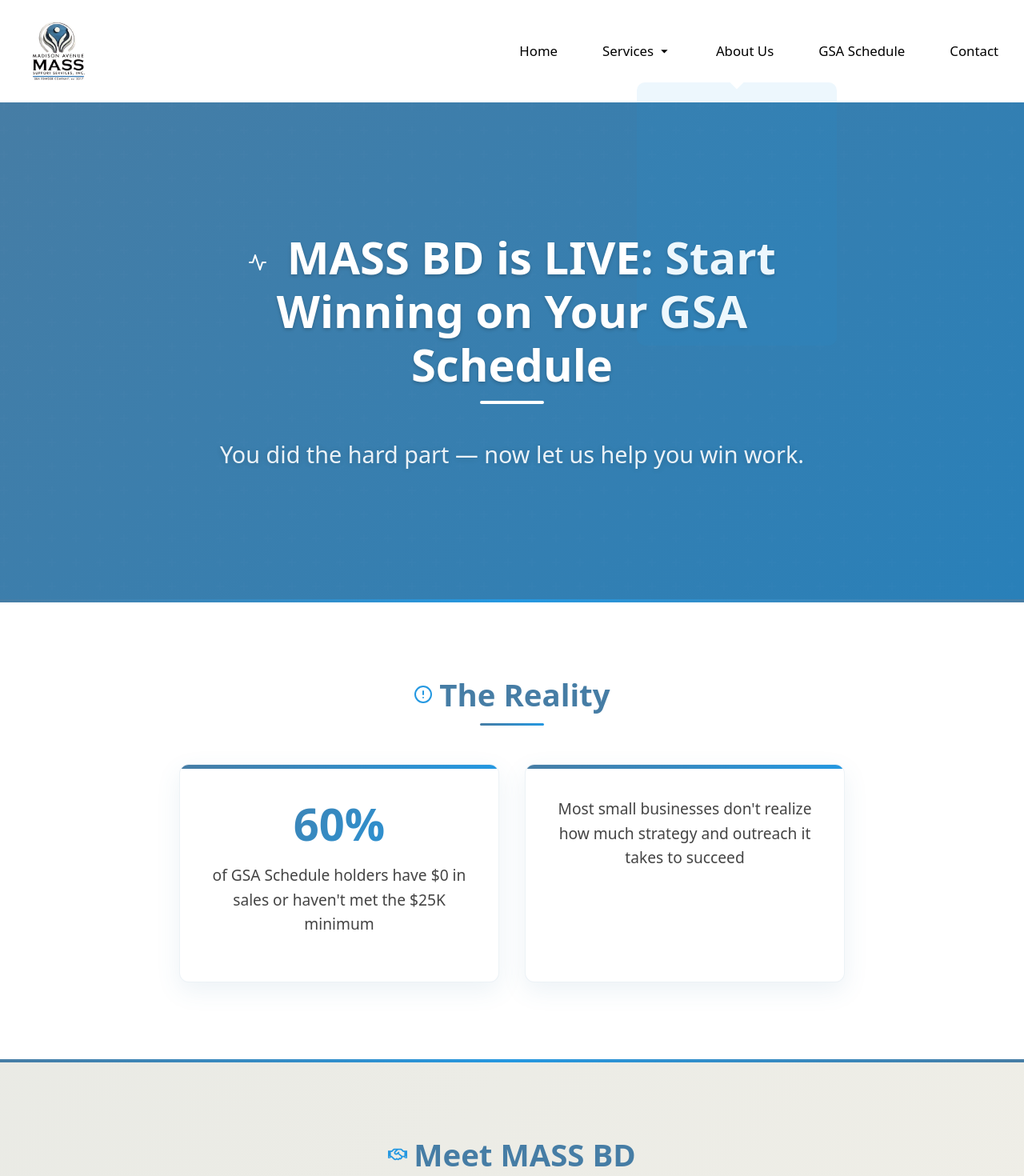
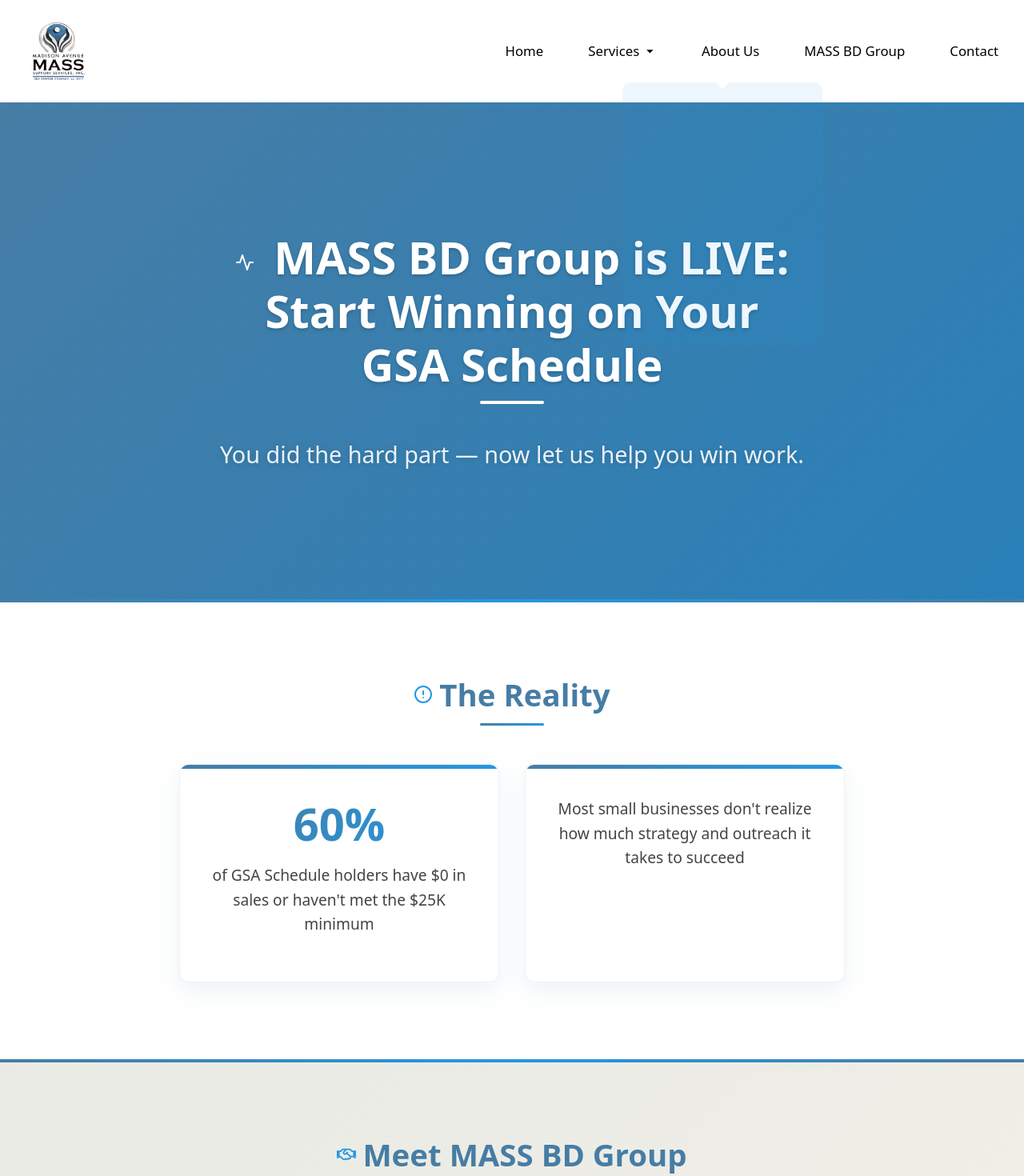
Before and after one commit to BubbasVibing/mass-support, a React (Vite) app: page /gsa-schedule in a window 1280 px wide. Shown: the top 1470 px of the page at 80% size. Built offline with nearby package versions, Linux system fonts and the light colour scheme.

Commit message:
Couple touch ups

```diff
--- a/src/components/navbar/navbar.tsx
+++ b/src/components/navbar/navbar.tsx
@@ -104,7 +104,7 @@
                 <Link to="/services/vocational-services" onClick={closeMobileMenu}>Vocational Services</Link>
               </li>
               <li className="dropdown-item">
-                <Link to="/gsa-schedule" onClick={closeMobileMenu}>GSA Schedule</Link>
+                <Link to="/gsa-schedule" onClick={closeMobileMenu}>MASS BD Group</Link>
               </li>
             </ul>
           </li>
@@ -115,7 +115,7 @@
 
           <li className="navbar-item">
             <Link to="/gsa-schedule" className="navbar-link" onClick={closeMobileMenu}>
-              GSA Schedule
+              MASS BD Group
             </Link>
           </li>
 
--- a/src/pages/about/about.tsx
+++ b/src/pages/about/about.tsx
@@ -202,9 +202,9 @@
 
               <div className="profile-card">
                 <div className="profile-header">
-                  <h3>Fatima Disu Reich</h3>
+                  <h3>Fatima Disu</h3>
                   <p className="profile-title">COO</p>
-                  <p className="profile-education">Ph.D. from Howard University in Nutrition</p>
+                  <p className="profile-education">MBA and MS in Nutrition</p>
                 </div>
                 <div className="profile-description">
                   <ul className="profile-bullets">
--- a/src/pages/gsaschedule/gsaschedule.tsx
+++ b/src/pages/gsaschedule/gsaschedule.tsx
@@ -112,7 +112,7 @@
       <section className="gsa-hero">
         <div className="content-container">
           <div className="gsa-hero-content">
-            <h1><FiActivity className="section-icon" /> MASS BD is LIVE: Start Winning on Your GSA Schedule</h1>
+            <h1><FiActivity className="section-icon" /> MASS BD Group is LIVE: Start Winning on Your GSA Schedule</h1>
             <p className="gsa-hero-subtitle">You did the hard part — now let us help you win work.</p>
           </div>
         </div>
@@ -137,7 +137,7 @@
       {/* Meet MASS BD Section */}
       <section className="gsa-section mass-bd-section">
         <div className="content-container">
-          <h2><FaRegHandshake className="section-icon" /> Meet MASS BD</h2>
+          <h2><FaRegHandshake className="section-icon" /> Meet MASS BD Group</h2>
 
           <div className="mass-bd-intro">
             <div className="mass-bd-text">
@@ -238,16 +238,8 @@
           <div className="pricing-cards">
             <div className="pricing-card highlight">
               <div className="price-tag">
-                <span className="price-label">First client:</span>
-                <span className="price">$500</span>
-                <span className="price-period">/month</span>
-              </div>
-            </div>
-
-            <div className="pricing-card">
-              <div className="price-tag">
-                <span className="price-label">Standard rate:</span>
-                <span className="price">$1,000</span>
+                <span className="price-label">Professional rate:</span>
+                <span className="price">$1,500</span>
                 <span className="price-period">/month</span>
               </div>
             </div>
@@ -257,7 +249,7 @@
 
           <div className="testimonial">
             <p>"I built this to be accessible. My goal isn't to profit from your success — it's to help you achieve it."</p>
-            <p className="testimonial-author">– Your Name, Founder of MASS</p>
+            <p className="testimonial-author">– Gloria Aderinokun, Founder of MASS</p>
           </div>
         </div>
       </section>
@@ -265,7 +257,7 @@
       {/* Right Fit Section */}
       <section className="gsa-section right-fit-section">
         <div className="content-container">
-          <h2><FiCheck className="section-icon" /> Is MASS BD Right for You?</h2>
+          <h2><FiCheck className="section-icon" /> Is MASS BD Group Right for You?</h2>
 
           <div className="fit-criteria">
             <div className="criteria-card">
@@ -288,7 +280,7 @@
       <section className="gsa-section cta-section">
         <div className="content-container">
           <h2><FiCalendar className="section-icon" /> Book Your Free 15-Minute Strategy Call</h2>
-          <p>Let's talk about your goals and see if MASS BD is a fit for your business.</p>
+          <p>Let's talk about your goals and see if MASS BD Group is a fit for your business.</p>
 
           <div className="cta-buttons">
             <button
```
